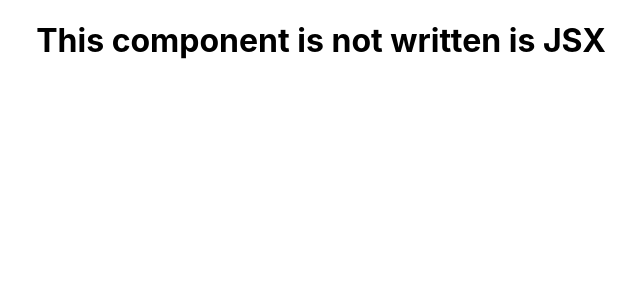
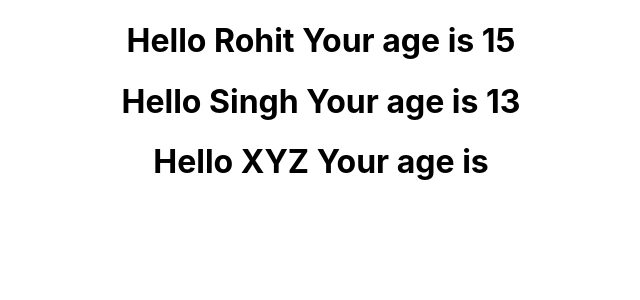
Before and after one commit to rohitksingh/Hello-ReactJs, a React (Create React App) app in the folder hello-react-js/: page / in a window 1280 px wide. Shown: the top 300 px of the page, without its empty margins (319-959 px from the left). Built offline with nearby package versions, Linux system fonts and the light colour scheme.

Commit message:
Added props to make User component reusable

```diff
--- a/hello-react-js/src/App.js
+++ b/hello-react-js/src/App.js
@@ -4,13 +4,17 @@ import './App.css';
 import Greet from './components/Greet'
 import Welcome from './components/Welcome'
 import WelcomeClassComponent from './components/WelcomeClassComponent'
+import User from './components/User'
 
 function App() {
   return (
     <div className="App">
       {/* <Greet/>
       <Welcome/> */}
-      <WelcomeClassComponent/>
+      {/* <WelcomeClassComponent/> */}
+      <User name="Rohit" age="15"/>
+      <User name="Singh" age="13"/>
+      <User name="XYZ"/>
     </div>
   );
 }
--- /dev/null
+++ b/hello-react-js/src/components/User.js
@@ -0,0 +1,8 @@
+import React from 'react'
+
+const User = props => {
+    console.log(props);
+    return <h1>Hello {props.name} Your age is {props.age }</h1>
+}
+
+export default User;
```
